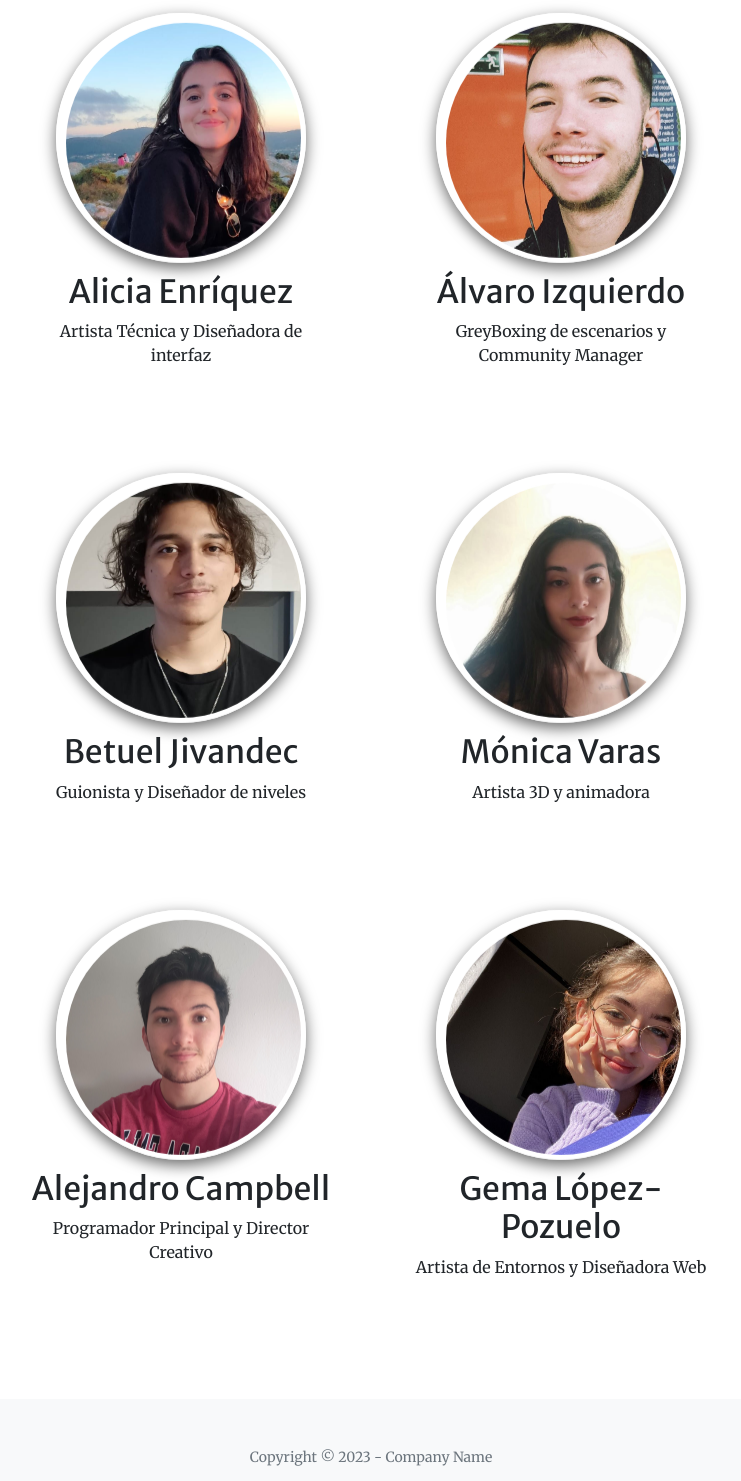
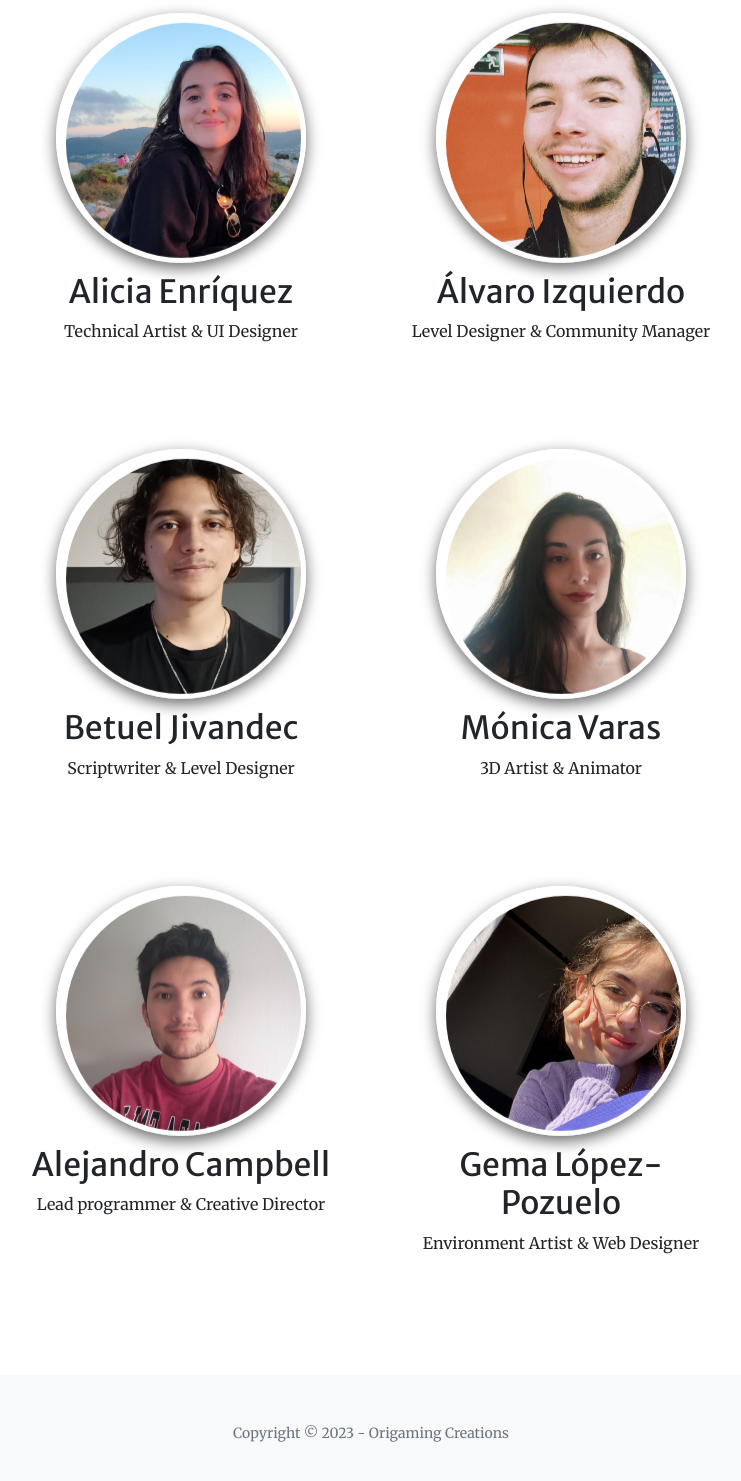
Before and after one commit to OrigamingCreationsProjects/origamingcreationsprojects.github.io, a plain HTML site: page index.html in a window 1280 px wide. Shown: the part 1899-3380 px from the top of the page, without its empty margins (269-1010 px from the left). Drawn offline with nearby package versions, Linux system fonts and the light colour scheme; some packages are replaced by stand-ins of ours; a script that the page names is missing.

Commit message:
Roles actualizados

```diff
--- a/index.html
+++ b/index.html
@@ -134,7 +134,7 @@
                                 </a>
                             </div>
                             <h2>Alicia Enríquez</h2>
-                            <p>Artista Técnica y Diseñadora de interfaz</p>
+                            <p>Technical Artist & UI Designer</p>
                         </div>
                     </div>
                     <div class="person">
@@ -145,7 +145,7 @@
                                 </a>
                             </div>
                             <h2>Álvaro Izquierdo</h2>
-                            <p>GreyBoxing de escenarios y Community Manager </p>
+                            <p>Level Designer & Community Manager </p>
                         </div>
                     </div>
                     <div class="person">
@@ -156,7 +156,7 @@
                                 </a>
                             </div>
                             <h2>Betuel Jivandec</h2>
-                            <p>Guionista y Diseñador de niveles</p>
+                            <p>Scriptwriter & Level Designer</p>
                         </div>
                     </div>
                     <div class = "person">
@@ -167,7 +167,7 @@
                                 </a>
                             </div>
                             <h2>Mónica Varas</h2>
-                            <p>Artista 3D y animadora</p>
+                            <p>3D Artist & Animator</p>
                         </div>
                     </div>
                     <div class="person">
@@ -178,7 +178,7 @@
                                 </a>
                             </div>
                             <h2>Alejandro Campbell</h2>
-                            <p>Programador Principal y Director Creativo</p>
+                            <p>Lead programmer & Creative Director</p>
                         </div>
                     </div>
                     <div class="person">
@@ -189,7 +189,7 @@
                                 </a>
                             </div>
                             <h2>Gema López-Pozuelo</h2>
-                            <p>Artista de Entornos y Diseñadora Web</p>
+                            <p>Environment Artist & Web Designer</p>
                         </div>
                     </div>
                 </div>
@@ -199,7 +199,7 @@
 
         <!-- Footer-->
         <footer class="bg-light py-5">
-            <div class="container px-4 px-lg-5"><div class="small text-center text-muted">Copyright &copy; 2023 - Company Name</div></div>
+            <div class="container px-4 px-lg-5"><div class="small text-center text-muted">Copyright &copy; 2023 - Origaming Creations</div></div>
         </footer>
         <!-- Bootstrap core JS-->
         <script src="https://cdn.jsdelivr.net/npm/bootstrap@5.2.3/dist/js/bootstrap.bundle.min.js"></script>
```
